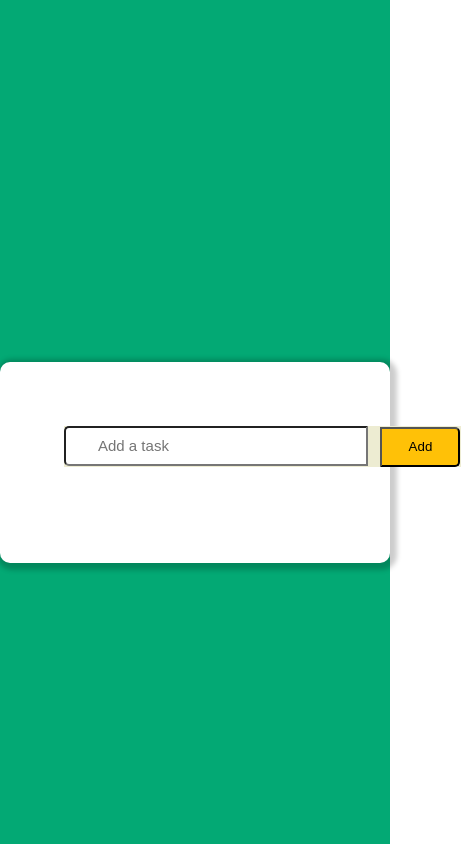
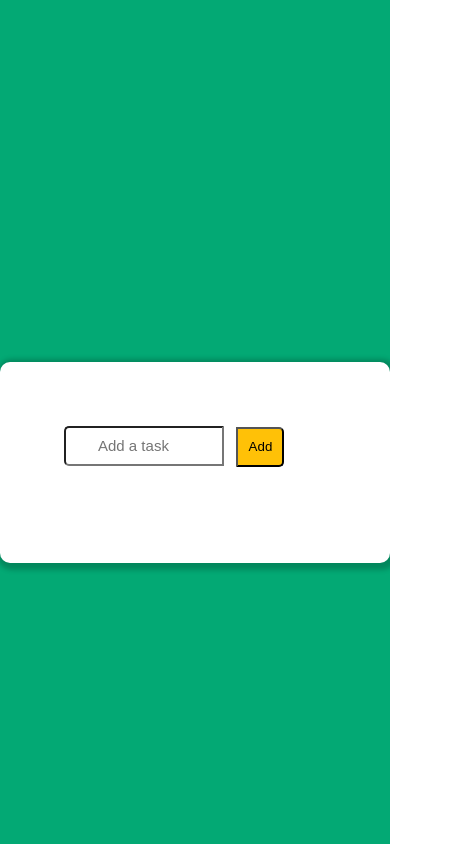
Before and after one commit to RebeccaAyodele/To-do-App, a plain HTML site: page index.html in a window 390 px wide. Shown: the whole page, 461 px wide, since content can reach past the window. Drawn offline with Linux system fonts and the light colour scheme.

Commit message:
Update styles.css

```diff
--- a/styles.css
+++ b/styles.css
@@ -16,7 +16,7 @@
 }
 
 .todo {
-    width: 100%;
+    width: 500px;
     max-width: 540px;
     background: #fff;
     margin: 100px auto 20px;
@@ -27,6 +27,7 @@
 }
 
 .main {
+    width: 100%;
     background: rgb(237, 236, 210);
     width: 24.8rem;
     margin-bottom: 2rem;
@@ -93,3 +94,22 @@ ul li span {
 li span:hover {
     background: #edeef0;
 }
+
+
+
+/*************** MEDIA QUERY FOR MOBILE DEVICES ***************/
+/*************** MEDIA QUERY FOR MOBILE DEVICES ***************/
+/*************** MEDIA QUERY FOR MOBILE DEVICES ***************/
+
+@media (max-width: 480px) {
+   input {
+    width: 10rem;
+   }
+   button {
+    width: 3rem;
+   }
+   .main {
+    background: #ffffff;
+    width: fit-content;
+   }
+}
```
